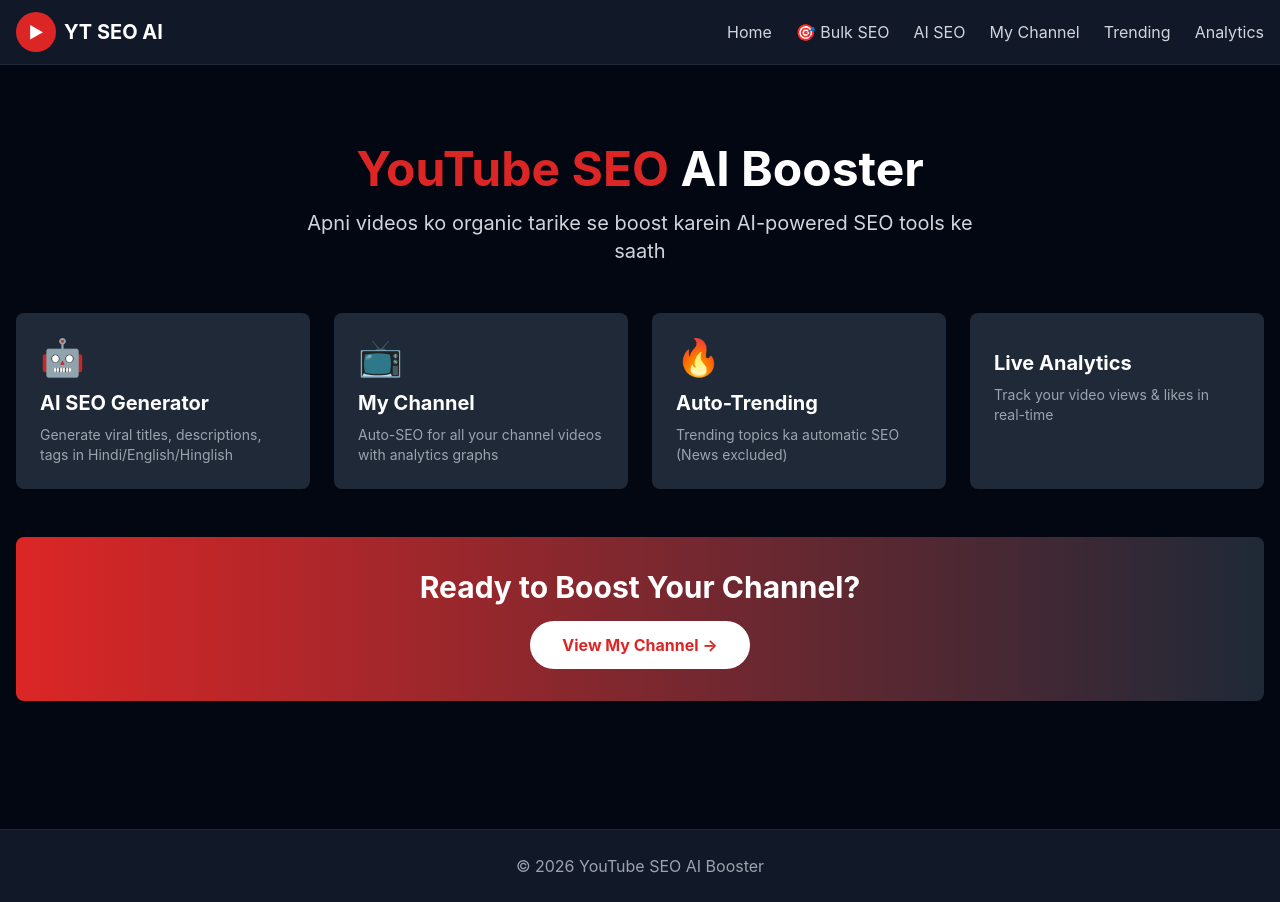
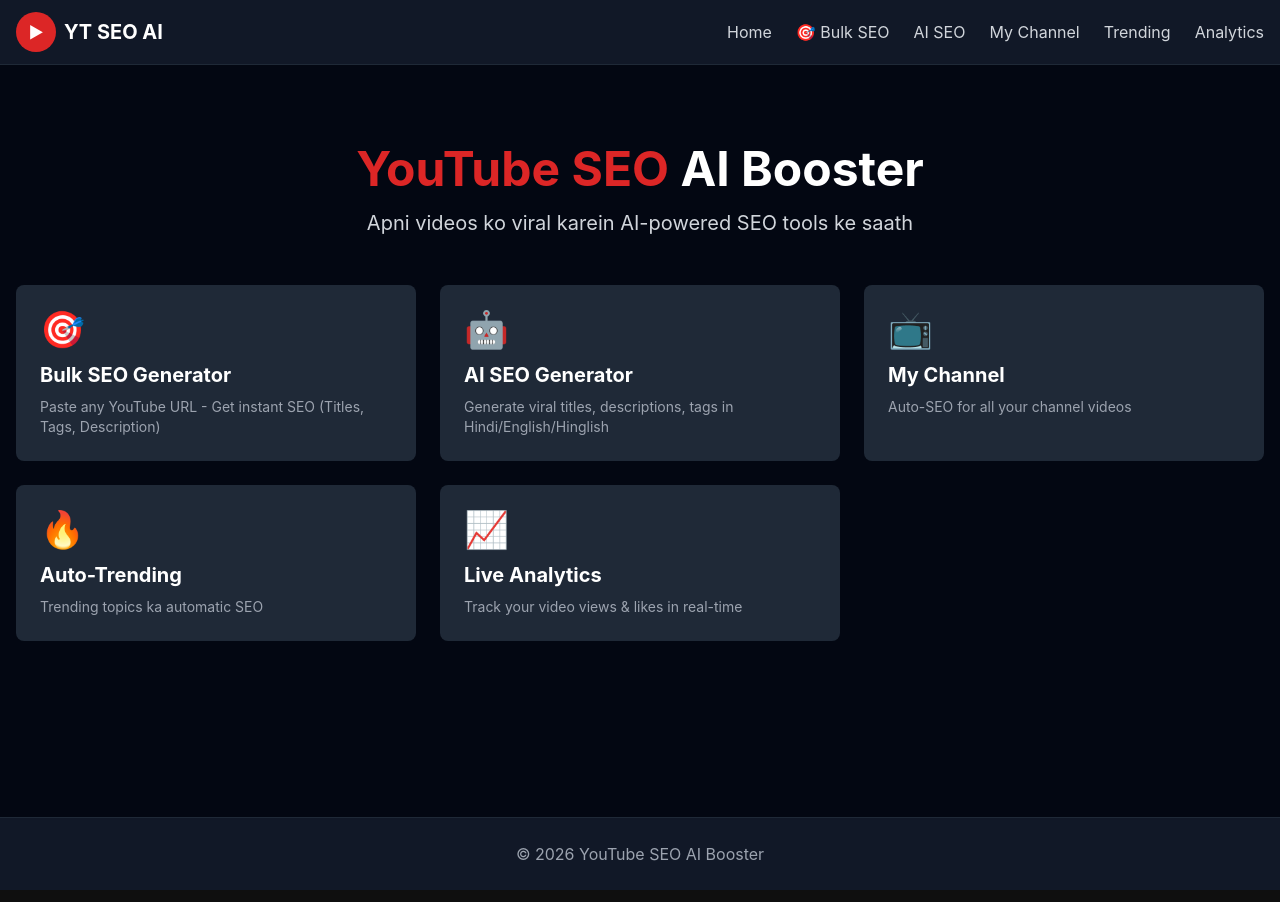
Before and after one commit to aashumalik784/yt-seo, a React (Vite) app in the folder frontend/: page / in a window 1280 px wide. Built offline with nearby package versions, Linux system fonts and the light colour scheme.

Commit message:
Home.jsx
Updated features list and improved layout for better user experience.

```diff
--- a/frontend/src/pages/Home.jsx
+++ b/frontend/src/pages/Home.jsx
@@ -2,10 +2,11 @@ import { Link } from 'react-router-dom'
 
 export default function Home() {
   const features = [
+    { icon: '🎯', title: 'Bulk SEO Generator', desc: 'Paste any YouTube URL - Get instant SEO (Titles, Tags, Description)', link: '/bulk-seo' },
     { icon: '🤖', title: 'AI SEO Generator', desc: 'Generate viral titles, descriptions, tags in Hindi/English/Hinglish', link: '/seo' },
-    { icon: '📺', title: 'My Channel', desc: 'Auto-SEO for all your channel videos with analytics graphs', link: '/my-channel' },
-    { icon: '🔥', title: 'Auto-Trending', desc: 'Trending topics ka automatic SEO (News excluded)', link: '/auto-trending' },
-    { icon: '', title: 'Live Analytics', desc: 'Track your video views & likes in real-time', link: '/analytics' }
+    { icon: '📺', title: 'My Channel', desc: 'Auto-SEO for all your channel videos', link: '/my-channel' },
+    { icon: '🔥', title: 'Auto-Trending', desc: 'Trending topics ka automatic SEO', link: '/auto-trending' },
+    { icon: '📈', title: 'Live Analytics', desc: 'Track your video views & likes in real-time', link: '/analytics' }
   ]
 
   return (
@@ -15,11 +16,11 @@ export default function Home() {
           <span className="text-red-600">YouTube SEO</span> AI Booster
         </h1>
         <p className="text-xl text-gray-300 max-w-2xl mx-auto">
-          Apni videos ko organic tarike se boost karein AI-powered SEO tools ke saath
+          Apni videos ko viral karein AI-powered SEO tools ke saath
         </p>
       </div>
 
-      <div className="grid md:grid-cols-2 lg:grid-cols-4 gap-6 mb-12">
+      <div className="grid md:grid-cols-2 lg:grid-cols-3 gap-6 mb-12">
         {features.map((f, i) => (
           <Link key={i} to={f.link} className="bg-gray-800 p-6 rounded-lg hover:bg-gray-700 transition block">
             <div className="text-4xl mb-3">{f.icon}</div>
@@ -28,13 +29,6 @@ export default function Home() {
           </Link>
         ))}
       </div>
-
-      <div className="bg-gradient-to-r from-red-600 to-gray-800 rounded-lg p-8 text-center">
-        <h2 className="text-3xl font-bold mb-4">Ready to Boost Your Channel?</h2>
-        <Link to="/my-channel" className="inline-block bg-white text-red-600 px-8 py-3 rounded-full font-bold hover:bg-gray-200 transition">
-          View My Channel →
-        </Link>
-      </div>
     </div>
   )
 }
```
